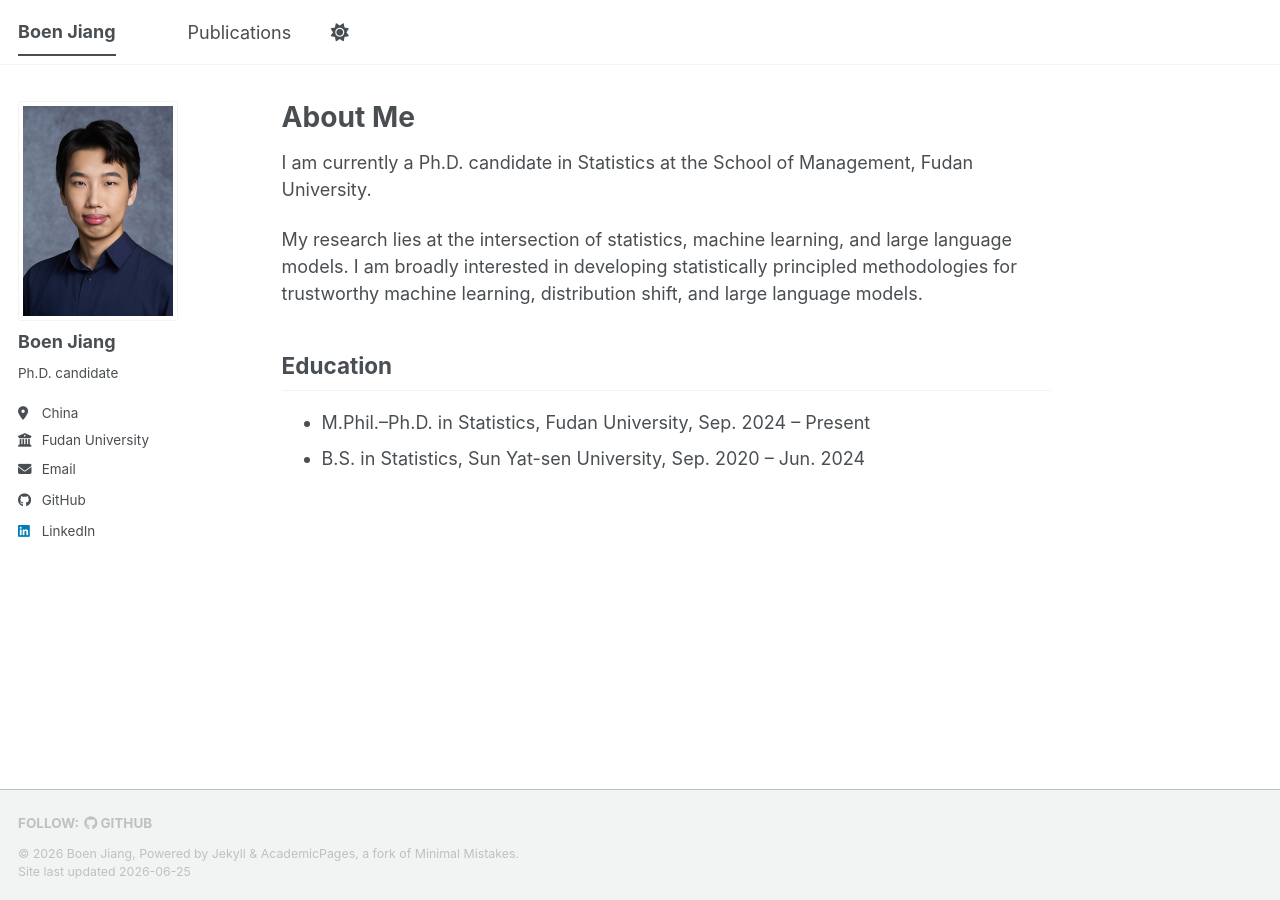
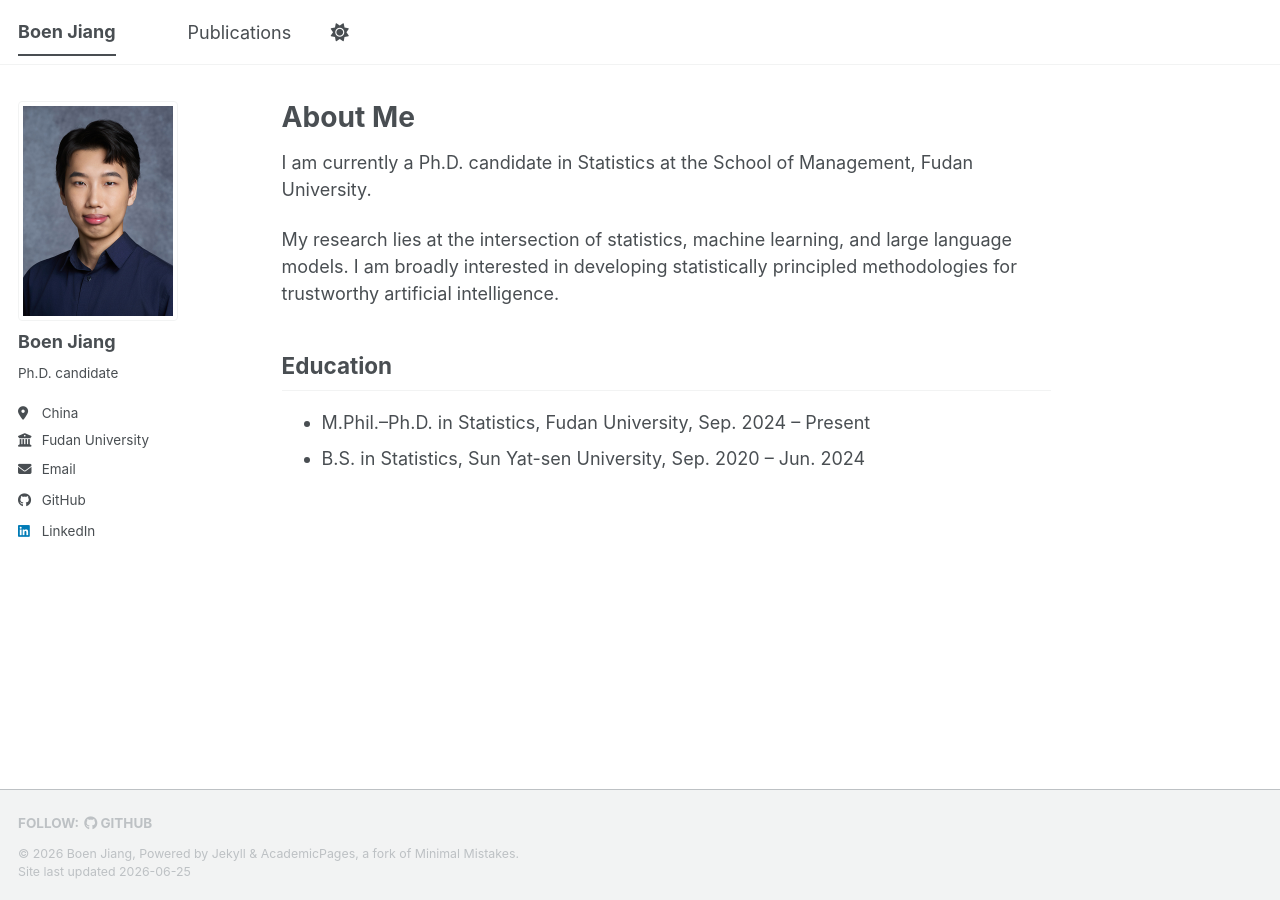
Before and after one commit to boen-git/boen-git.github.io, a Jekyll site: the page built from index.md, in a window 1280 px wide. Built offline with Jekyll 4.4.1, drawn with Linux system fonts in a browser that asks for light colours; a style sheet for code colours, icons or effects is not loaded; our own code applies the rules of GitHub Pages for plain Markdown files.

Commit message:
Update index.md

```diff
--- a/index.md
+++ b/index.md
@@ -9,7 +9,7 @@ author_profile: true
 
 I am currently a Ph.D. candidate in Statistics at the School of Management, Fudan University.
 
-My research lies at the intersection of statistics, machine learning, and large language models. I am broadly interested in developing statistically principled methodologies for trustworthy machine learning, distribution shift, and large language models.
+My research lies at the intersection of statistics, machine learning, and large language models. I am broadly interested in developing statistically principled methodologies for trustworthy artificial intelligence.
 
 ## Education
 
```
